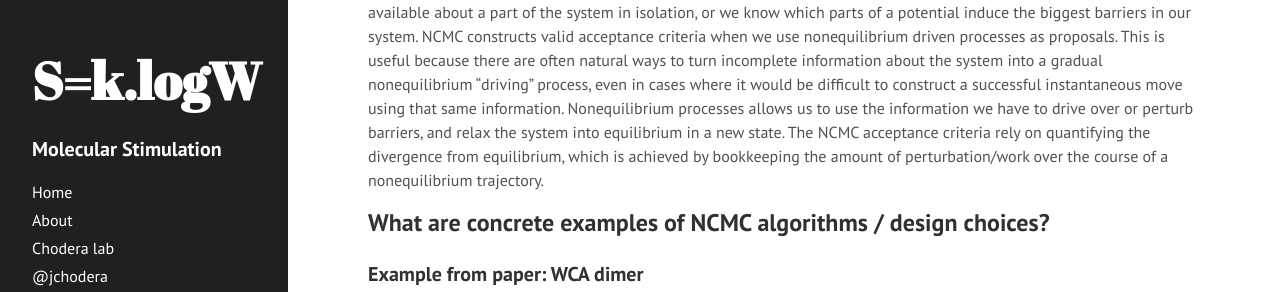
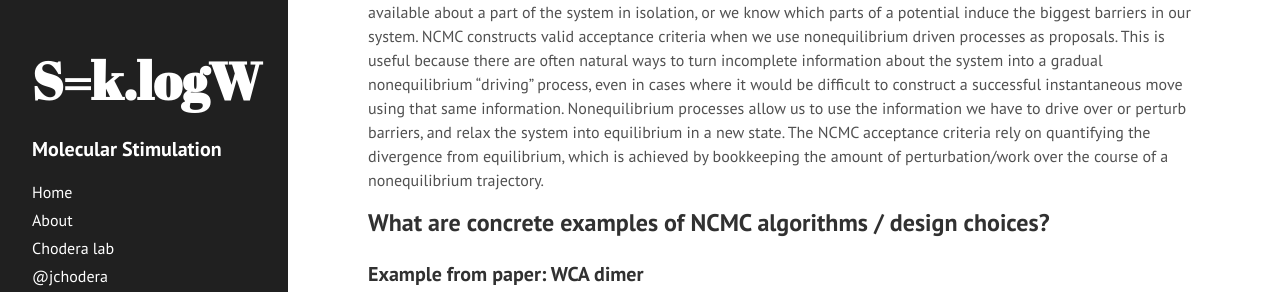
Before and after one commit to choderalab/klogw, a Jekyll site: the page built from _posts/2016-09-07-ncmc.md, in a window 1280 px wide and 900 px high. Shown: the part 510-802 px from the top of the window. Built offline with Jekyll 4.4.1, drawn with Linux system fonts in a browser that asks for light colours; formulas are drawn with MathJax 3; some of the changed text lies outside the part shown.

Commit message:
Fix typos

```diff
--- a/_posts/2016-09-07-ncmc.md
+++ b/_posts/2016-09-07-ncmc.md
@@ -24,7 +24,7 @@ NCMC allows us to turn incomplete knowledge about a system into an efficient pro
 Sometimes information is available about a part of the system in isolation, or we know which parts of a potential induce the biggest barriers in our system.
 NCMC constructs valid acceptance criteria when we use nonequilibrium driven processes as proposals.
 This is useful because there are often natural ways to turn incomplete information about the system into a gradual nonequilibrium "driving" process, even in cases where it would be difficult to construct a successful instantaneous move using that same information.
-Nonequilibrium processes allows us to use the information we have to drive over or perturb barriers, and relax the system into equilibrium in a new state.
+Nonequilibrium processes allow us to use the information we have to drive over or perturb barriers, and relax the system into equilibrium in a new state.
 The NCMC acceptance criteria rely on quantifying the divergence from equilibrium, which is achieved by bookkeeping the amount of perturbation/work over the course of a nonequilibrium trajectory.
 
 ## What are concrete examples of NCMC algorithms / design choices?
```
Also changed, not shown: other parts of _posts/2016-09-07-ncmc.md (+1 -1 lines).
